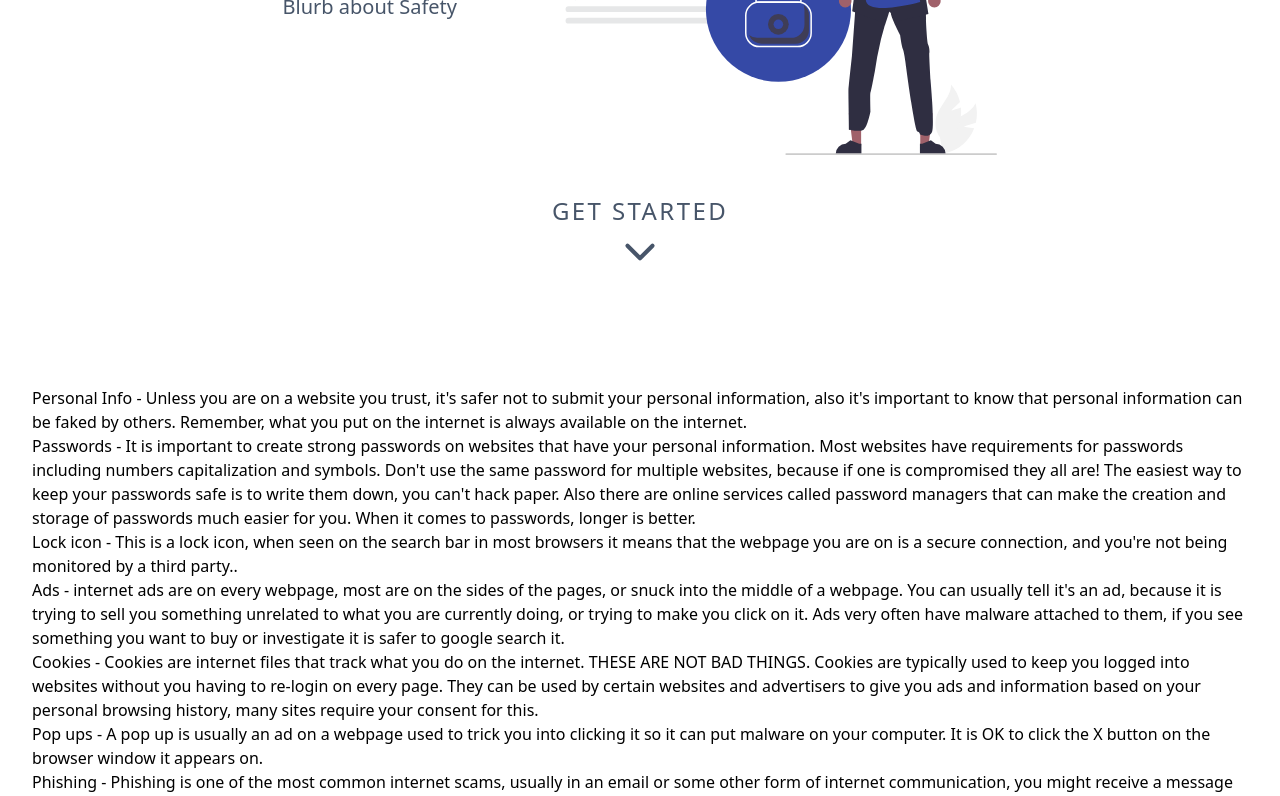
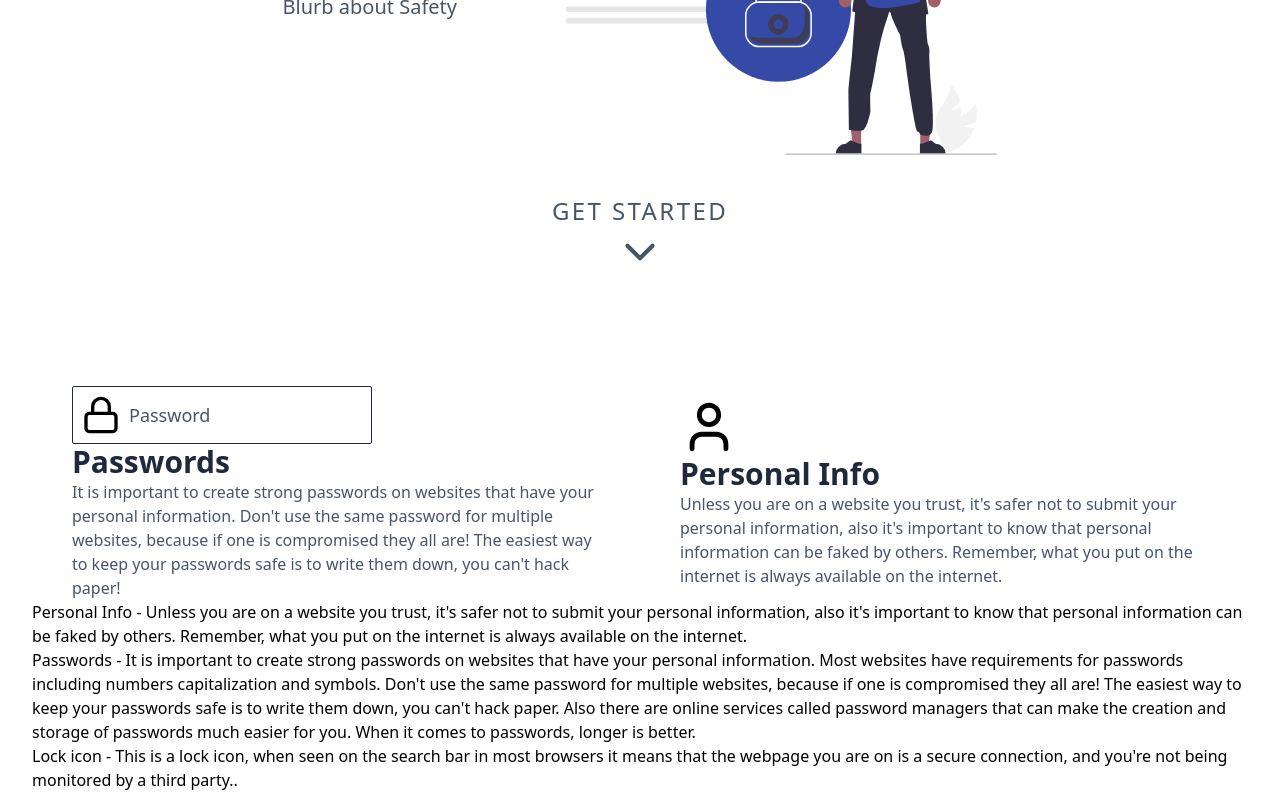
Before and after one commit to j-cleme/capstone_teaching-tech-lit, a SvelteKit app: page /safety in a window 1280 px wide. Shown: the part 407-1203 px from the top of the page. Built offline with nearby package versions, Linux system fonts and the light colour scheme.

Commit message:
Updates to Safety

```diff
--- a/src/routes/safety/+page.svelte
+++ b/src/routes/safety/+page.svelte
@@ -1,5 +1,5 @@
 <script>
-	import { ChevronDown } from 'lucide-svelte';
+	import { ChevronDown, User, Lock } from 'lucide-svelte';
 	import NextLesson from '../NextLesson.svelte';
 </script>
 
@@ -28,6 +28,32 @@
 			<p class=" tracking-widest text-2xl text-slate-600 font-light mt-10">GET STARTED</p>
 			<ChevronDown size={50} style="color:rgb(71, 85, 105);" />
 		</div>
+	</div>
+	<div class="flex flex-row jusify-center w-full items-center justify-center">
+			<div class="flex flex-col mx-10">
+				<div class="p-2 w-[300px] border border-gray-800 rounded-sm flex flex-row items-center">
+					<Lock size={40} />
+					<p class="text-slate-600 text-lg mx-2">Password</p>
+				</div>
+				<h1 class=" text-3xl text-slate-800 font-semibold ">Passwords</h1>
+				<p class="text-slate-600 max-w-[60ch]">
+					It is important to create strong passwords on websites that have your personal
+					information. Don't use the same password for multiple websites, because if one is compromised they
+					all are! The easiest way to keep your passwords safe is to write them down, you can't hack
+					paper!
+				</p>
+			</div>
+
+
+			<div class="flex flex-col mx-10">
+				<User size={58} class=""/>
+				<h1 class=" text-3xl text-slate-800 font-semibold ">Personal Info</h1>
+				<p class="text-slate-600 max-w-[60ch]">
+					Unless you are on a website you trust, it's safer not to submit your personal
+					information, also it's important to know that personal information can be faked by others.
+					Remember, what you put on the internet is always available on the internet.
+				</p>
+			</div>
 	</div>
 	<p>
 		Personal Info - Unless you are on a website you trust, it's safer not to submit your personal
```
Also changed, not shown: static/assets/safety/password.svg (added), static/assets/safety/person-info.svg (added).
